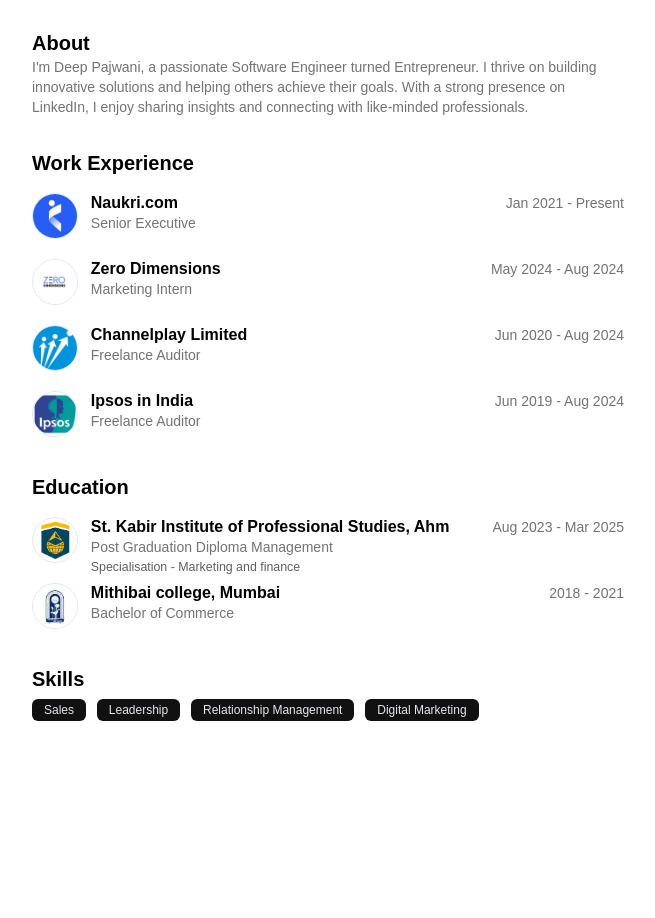
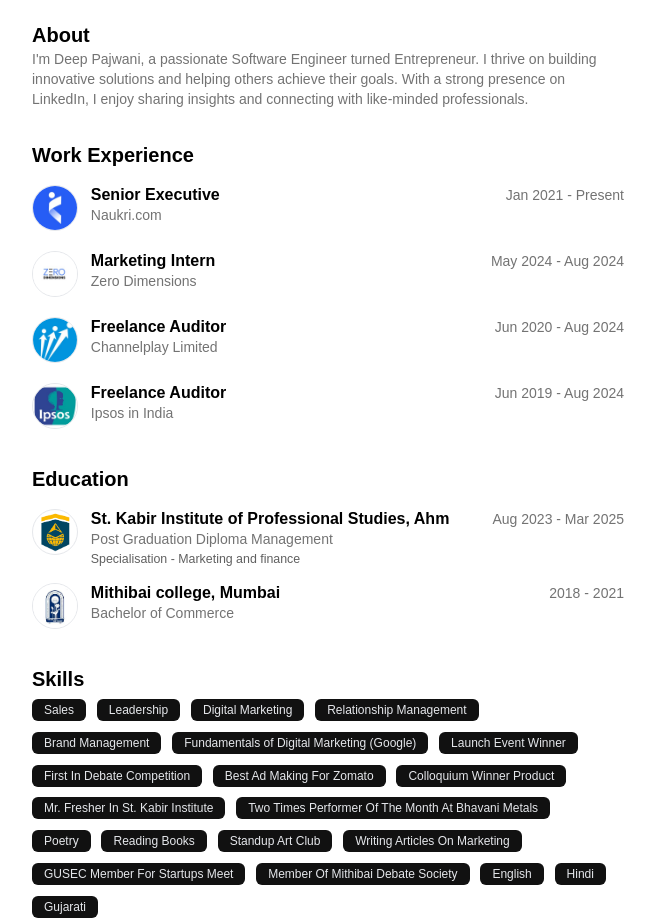
Before and after one commit to netra-patwari/deep-resume, a plain HTML site: page index.html in a window 1280 px wide. Shown: the part 235-1153 px from the top of the page, without its empty margins (312-967 px from the left). Before the commit the page ends 956 px from the top, so only its background shows below. Drawn offline with Linux system fonts and the light colour scheme.

Commit message:
another commit

```diff
--- a/index.html
+++ b/index.html
@@ -9,198 +9,213 @@
 </head>
 
 <body>
+    <div class="menu-bar-container">
+
+        <!-- <div class="menu-bar">
+            Menu Bar
+        </div> -->
+
+    </div>
     <main class="resume">
 
         <div class="title">
             <div class="title-text">
-                <h1>Hi, I'm Deep 👋</h1>
-                <h3>Software Engineer turned Entrepreneur. I love building things and helping people. Very active on
-                    Linkedin.
-                </h3>
+                <h1>Hi, I'm <span id="name"></span> <span class="waving-hand">👋</span></h1>
+                <h3 id="tagline"></h3>
             </div>
 
             <div>
-                <img class="deep-php" src="/assets/deep-mugshoot.jpeg" alt="deep-php">
+                <img class="deep-php" id="profileImage" src="" alt="profile-photo">
             </div>
-
         </div>
-
 
         <section class="about-sec">
             <h2>About</h2>
-            <p>
-                I'm Deep Pajwani, a passionate Software Engineer turned Entrepreneur. I thrive on building innovative
-                solutions and helping others achieve their goals. With a strong presence on LinkedIn, I enjoy sharing
-                insights and connecting with like-minded professionals.
-            </p>
+            <p id="aboutText"></p>
         </section>
 
         <section class="work-experience-section">
-            <h2>Work Experience
-            </h2>
+            <h2>Work Experience</h2>
+            <div id="workExperience"></div>
+        </section>
 
-            <div class="company-tile-container">
-                <div class="company-tile">
-                    <div>
-                        <img class="company-tile-img" src="/assets/companies/naukri.jpeg" alt="">
+        <section class="education-section">
+            <h2>Education</h2>
+            <div id="education"></div>
+        </section>
 
-                    </div>
-                    <div class="company-tile-info-container">
-                        <div class="company-tile-info">
-                            <h4>Naukri.com</h4>
-                            <h5>Jan 2021 - Present</h5>
-
-
-                        </div>
-                        <div class="company-tile-position">
-                            <p>Senior Executive</p>
-                        </div>
-                    </div>
-                </div>
-            </div>
-
-            <div class="company-tile-container">
-                <div class="company-tile">
-                    <div>
-                        <img class="company-tile-img" src="/assets/companies/zero-dimensions.jpeg" alt="">
-
-                    </div>
-                    <div class="company-tile-info-container">
-                        <div class="company-tile-info">
-                            <h4>Zero Dimensions</h4>
-                            <h5>May 2024 - Aug 2024</h5>
-
-
-                        </div>
-                        <div class="company-tile-position">
-                            <p>Marketing Intern</p>
-                        </div>
-                    </div>
-                </div>
-            </div>
-
-
-
-            <div class="company-tile-container">
-                <div class="company-tile">
-                    <div>
-                        <img class="company-tile-img" src="/assets/companies/channelplay-limited.jpeg" alt="">
-
-                    </div>
-                    <div class="company-tile-info-container">
-                        <div class="company-tile-info">
-                            <h4>Channelplay Limited</h4>
-                            <h5>Jun 2020 - Aug 2024</h5>
-
-
-                        </div>
-                        <div class="company-tile-position">
-                            <p>Freelance Auditor</p>
-                        </div>
-                    </div>
-                </div>
-            </div>
-
-            <div class="company-tile-container">
-                <div class="company-tile">
-                    <div>
-                        <img class="company-tile-img" src="/assets/companies/ipsos-india.jpeg" alt="">
-
-                    </div>
-                    <div class="company-tile-info-container">
-                        <div class="company-tile-info">
-                            <h4>Ipsos in India </h4>
-                            <h5>Jun 2019 - Aug 2024</h5>
-
-
-                        </div>
-                        <div class="company-tile-position">
-                            <p>Freelance Auditor</p>
-                        </div>
-                    </div>
-                </div>
-            </div>
-
+        <section class="skills-section">
+            <h2>Skills</h2>
+            <div class="pills" id="skills"></div>
         </section>
 
 
 
-        <section class="education-section">
-            <h2>Education
-            </h2>
+    </main>
 
-            <div class="education-tile-container">
-                <div class="education-tile">
-                    <div>
-                        <img class="education-tile-img" src="/assets/education/skips-ahm.png" alt="">
+    <script>
+        // Profile Data
+        const profile = {
+            name: "Deep",
+            tagline: "Software Engineer turned Entrepreneur. I love building things and helping people. Very active on Linkedin.",
+            image: "/assets/deep-mugshoot.jpeg",
+            about: "I'm Deep Pajwani, a passionate Software Engineer turned Entrepreneur. I thrive on building innovative solutions and helping others achieve their goals. With a strong presence on LinkedIn, I enjoy sharing insights and connecting with like-minded professionals."
+        };
 
-                    </div>
-                    <div class="education-tile-info-container">
-                        <div class="education-tile-info">
-                            <h4>St. Kabir Institute of Professional Studies, Ahm </h4>
-                            <h5>Aug 2023 - Mar 2025</h5>
+        // Work Experience Array
+        const workExperience = [
+            {
+                company: "Naukri.com",
+                logo: "/assets/companies/naukri.jpeg",
+                period: "Jan 2021 - Present",
+                position: "Senior Executive"
+            },
+            {
+                company: "Zero Dimensions",
+                logo: "/assets/companies/zero-dimensions.jpeg",
+                period: "May 2024 - Aug 2024",
+                position: "Marketing Intern"
+            },
+            {
+                company: "Channelplay Limited",
+                logo: "/assets/companies/channelplay-limited.jpeg",
+                period: "Jun 2020 - Aug 2024",
+                position: "Freelance Auditor"
+            },
+            {
+                company: "Ipsos in India",
+                logo: "/assets/companies/ipsos-india.jpeg",
+                period: "Jun 2019 - Aug 2024",
+                position: "Freelance Auditor"
+            }
+        ];
 
+        // Education Array
+        const education = [
+            {
+                institution: "St. Kabir Institute of Professional Studies, Ahm",
+                logo: "/assets/education/skips-ahm.png",
+                period: "Aug 2023 - Mar 2025",
+                degree: "Post Graduation Diploma Management",
+                specialization: "Specialisation - Marketing and finance"
+            },
+            {
+                institution: "Mithibai college, Mumbai",
+                logo: "/assets/education/mithibai-clg.jpeg",
+                period: "2018 - 2021",
+                degree: "Bachelor of Commerce",
+                specialization: null
+            }
+        ];
 
-                        </div>
-                        <div class="education-tile-name">
-                            <p>Post Graduation Diploma Management</p>
-                            <span>Specialisation - Marketing and finance</span>
+        // Skills Array
+        const skills = [
+        "Sales",
+        "Leadership",
+        "Digital Marketing",
+        "Relationship Management",
+        "Brand Management",
+        "Fundamentals of Digital Marketing (Google)",
+        "Launch Event Winner",
+        "First In Debate Competition",
+        "Best Ad Making For Zomato",
+        "Colloquium Winner Product",
+        "Mr. Fresher In St. Kabir Institute",
+        "Two Times Performer Of The Month At Bhavani Metals",
+        "Poetry",
+        "Reading Books",
+        "Standup Art Club",
+        "Writing Articles On Marketing",
+        "GUSEC Member For Startups Meet",
+        "Member Of Mithibai Debate Society",
+        "English",
+        "Hindi",
+        "Gujarati"
+      ];
+
+        // Render Profile
+        function renderProfile() {
+            document.getElementById('name').textContent = profile.name;
+            document.getElementById('tagline').textContent = profile.tagline;
+            document.getElementById('profileImage').src = profile.image;
+            document.getElementById('aboutText').textContent = profile.about;
+        }
+
+        // Render Work Experience
+        function renderWorkExperience() {
+            const container = document.getElementById('workExperience');
+
+            workExperience.forEach(job => {
+                const tile = `
+                    <div class="company-tile-container">
+                        <div class="company-tile">
+                            <div>
+                                <img class="company-tile-img" src="${job.logo}" alt="${job.company}">
+                            </div>
+                            <div class="company-tile-info-container">
+                                <div class="company-tile-info">
+                                    <h4>${job.position}</h4>
+                                    <h5>${job.period}</h5>
+                                </div>
+                                <div class="company-tile-position">
+                                    <p>${job.company}</p>
+                                </div>
+                            </div>
                         </div>
                     </div>
-                </div>
+                `;
+                container.innerHTML += tile;
+            });
+        }
 
+        // Render Education
+        function renderEducation() {
+            const container = document.getElementById('education');
 
-                <div class="education-tile">
-                    <div>
-                        <img class="education-tile-img" src="/assets/education/mithibai-clg.jpeg" alt="">
-
-                    </div>
-                    <div class="education-tile-info-container">
-                        <div class="education-tile-info">
-                            <h4>Mithibai college, Mumbai </h4>
-                            <h5>2018 - 2021</h5>
-
-
-                        </div>
-                        <div class="education-tile-name">
-                            <p>Bachelor of Commerce</p>
+            education.forEach(edu => {
+                const tile = `
+                    <div class="education-tile-container">
+                        <div class="education-tile">
+                            <div>
+                                <img class="education-tile-img" src="${edu.logo}" alt="${edu.institution}">
+                            </div>
+                            <div class="education-tile-info-container">
+                                <div class="education-tile-info">
+                                    <h4>${edu.institution}</h4>
+                                    <h5>${edu.period}</h5>
+                                </div>
+                                <div class="education-tile-name">
+                                    <p>${edu.degree}</p>
+                                    ${edu.specialization ? `<span>${edu.specialization}</span>` : ''}
+                                </div>
+                            </div>
                         </div>
                     </div>
-                </div>
-            </div>
+                `;
+                container.innerHTML += tile;
+            });
+        }
 
+        // Render Skills
+        function renderSkills() {
+            const container = document.getElementById('skills');
 
-        </section>
+            skills.forEach(skill => {
+                const pill = document.createElement('div');
+                pill.className = 'pill';
+                pill.textContent = skill;
+                container.appendChild(pill);
+            });
+        }
 
-        <section class="skills-section">
-
-            <h2>Skills
-            </h2>
-
-            <div class="pills">
-                <div class="pill">Sales</div>
-                <div class="pill">Leadership</div>
-                <div class="pill">Relationship Management</div>
-                <div class="pill">Digital Marketing</div>
-            </div>
-
-        </section>
-
-        <!-- <section class="contact-section" >
-           <div class="contact-pill-container">
-            <div class="pill big-pill">
-                Contact
-            </div>
-
-
-           </div>
-           <h1>Get in Touch</h1>
-
-        </section> -->
-
-
-    </main>
-
+        // Initialize - Render all sections
+        document.addEventListener('DOMContentLoaded', () => {
+            renderProfile();
+            renderWorkExperience();
+            renderEducation();
+            renderSkills();
+        });
+    </script>
 </body>
 
 </html>
--- a/style.css
+++ b/style.css
@@ -1,7 +1,22 @@
+html {
+    font-family: Arial, Helvetica, sans-serif;
+
+    ::selection {
+        background-color: #111111;
+        color: #E5E7EB;
+    }
+}
+
+img ::selection {
+    background-color: transparent !important;
+    color: transparent !important;
+}
+
 * {
     margin: 0;
     padding: 0;
     box-sizing: border-box;
+
 }
 
 .resume {
@@ -11,7 +26,6 @@
     padding-top: 5em;
     padding-left: 1rem;
     padding-right: 1rem;
-    font-family: Arial, Helvetica, sans-serif;
 }
 
 @media (max-width: 640px) {
@@ -32,8 +46,9 @@
 }
 
 .title-text h1 {
-    font-size: 3.75rem;
+    font-size: 3.25rem;
     line-height: 1;
+    letter-spacing: -2px;
 }
 
 @media (max-width: 640px) {
@@ -62,6 +77,7 @@
     aspect-ratio: 1 / 1;
     width: 110px;
     border-radius: 100%;
+    border: 1px solid #d1d1d1;
 }
 
 @media (max-width: 640px) {
@@ -193,3 +209,53 @@
     color: #606060;
     font-size: .775rem;
 }
+
+h1 {
+    display: inline-block;
+  }
+
+  .waving-hand {
+    display: inline-block;
+    transform-origin: 70% 70%;
+  }
+
+  h1:hover .waving-hand {
+    animation: wave 0.8s ease-in-out infinite;
+  }
+
+  @keyframes wave {
+    0% { transform: rotate(0deg); }
+    15% { transform: rotate(14deg); }
+    30% { transform: rotate(-8deg); }
+    45% { transform: rotate(14deg); }
+    60% { transform: rotate(-4deg); }
+    75% { transform: rotate(10deg); }
+    100% { transform: rotate(0deg); }
+  }
+
+
+.menu-bar-container {
+    position: fixed;
+    bottom: 0;
+    z-index: 99999;
+    /* background: linear-gradient(360deg,rgba(255, 255, 255, 1) 0%, rgba(255, 255, 255, 1) 50%, rgba(255, 255, 255, 1) 50%); */
+    display: flex;
+    justify-content: center;
+    align-items: center;
+    width: 100%;
+    background: linear-gradient(to bottom, rgba(255, 255, 255, 0) 0%, rgba(255, 255, 255, 0.4) 100%);
+
+
+}
+
+.menu-bar {
+    display: flex;
+    border-radius: 999px;
+    box-shadow: 0 4px 12px rgba(0, 0, 0, 0.1);
+    background-color: white;
+    border: hwb(0 89% 11%) solid 1px;
+    padding: 1em;
+    margin-bottom: 1.4em;
+    max-width: 624px;
+
+}
```
